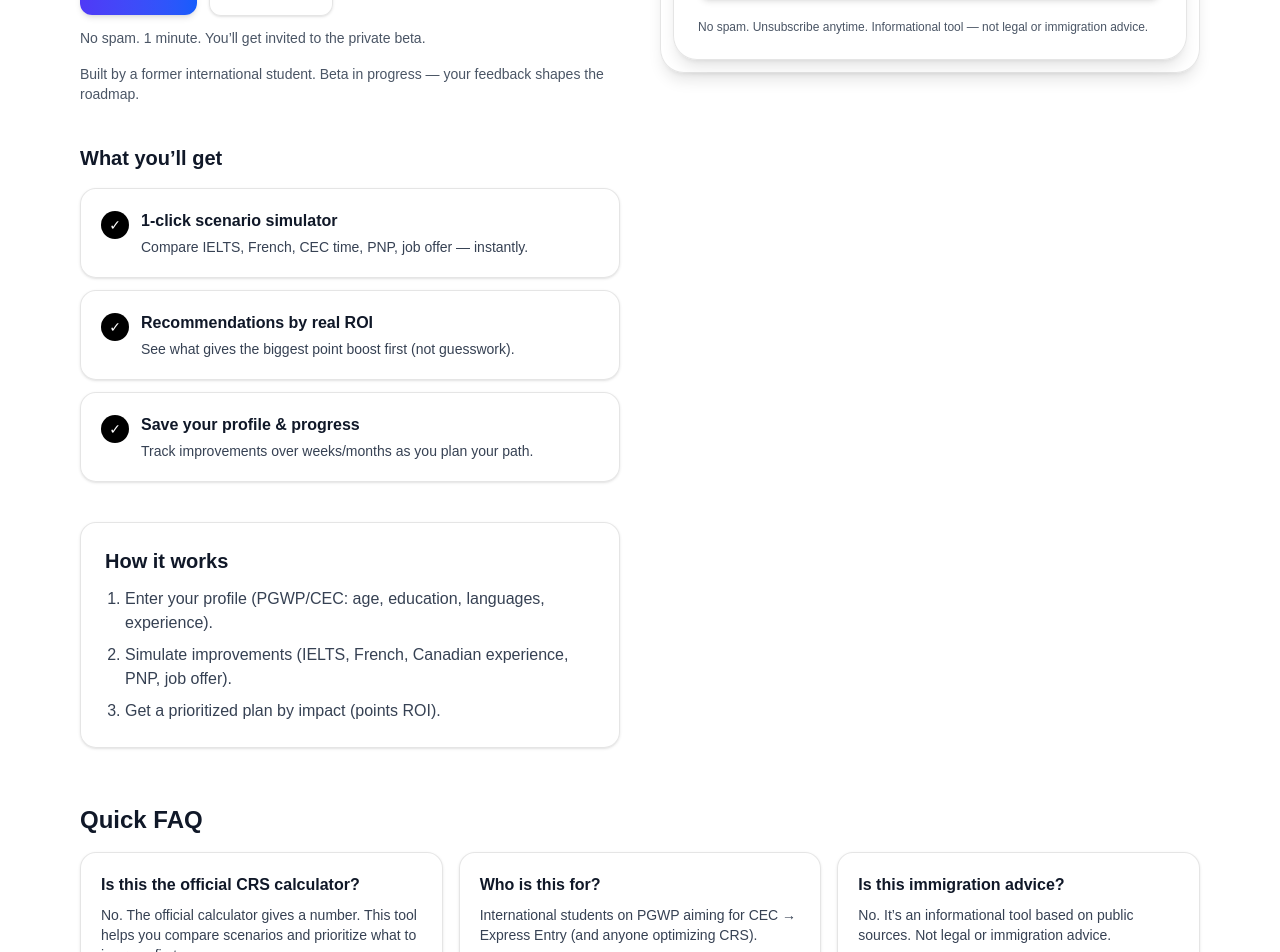
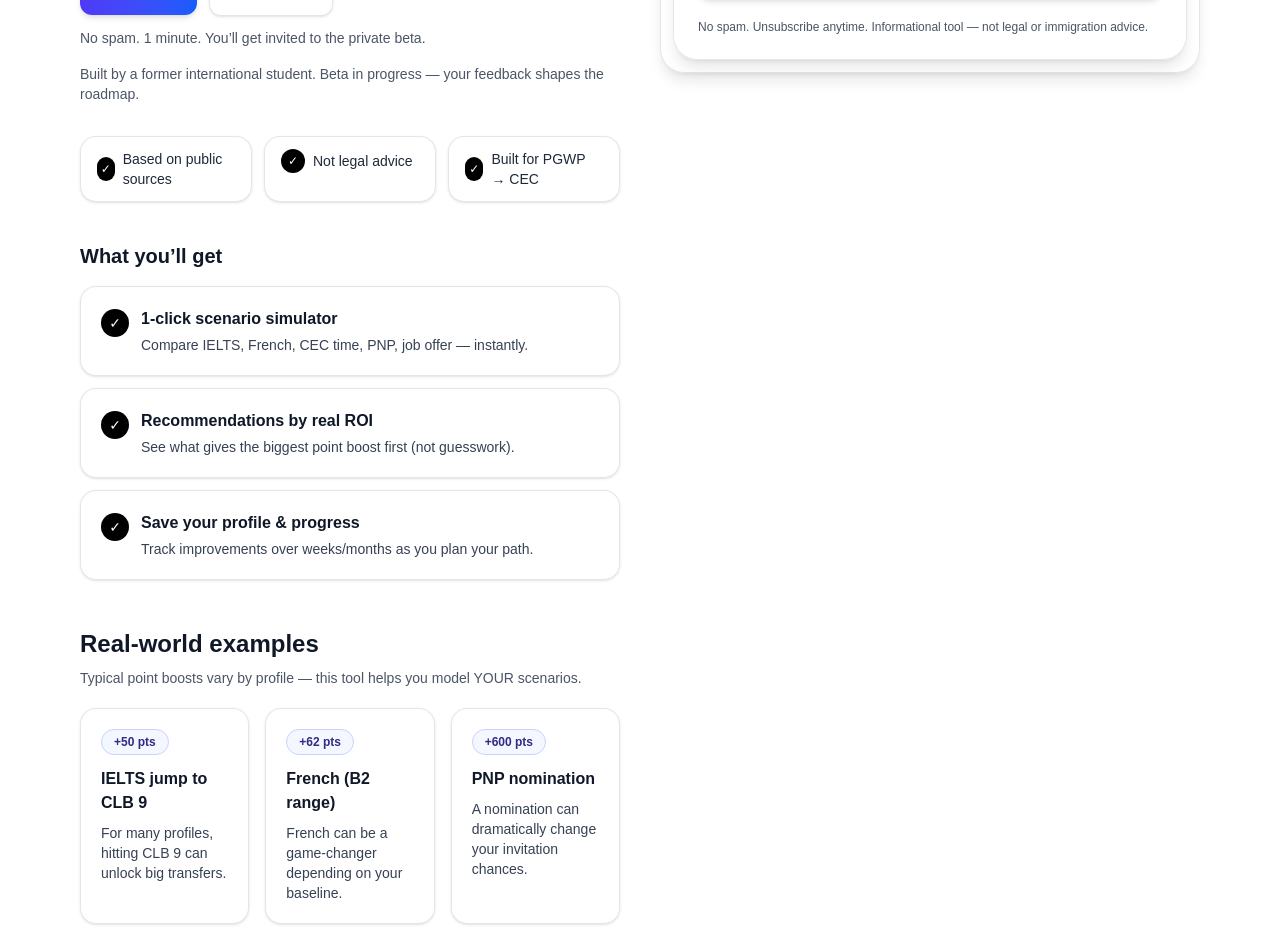
Before and after one commit to Omarion9000/crs-roadmap-landing, a Next.js app: page / in a window 1280 px wide. Shown: the part 600-1552 px from the top of the page. Built offline with nearby package versions, Linux system fonts and the light colour scheme.

Commit message:
Add examples + trust strip (WOW landing)

```diff
--- a/src/app/page.tsx
+++ b/src/app/page.tsx
@@ -107,6 +107,12 @@ export default function Page() {
       trust:
         "Built by a former international student. Beta in progress — your feedback shapes the roadmap.",
       sectionValue: "What you’ll get",
+      examplesTitle: "Real-world examples",
+      examplesSub:
+        "Typical point boosts vary by profile — this tool helps you model YOUR scenarios.",
+      trustStripA: "Based on public sources",
+      trustStripB: "Not legal advice",
+      trustStripC: "Built for PGWP → CEC",
       faqTitle: "Quick FAQ",
       disclaimer:
         "Disclaimer: informational tool based on public sources. Not legal or immigration advice.",
@@ -124,11 +130,54 @@ export default function Page() {
       trust:
         "Hecho por un ex estudiante internacional. Beta en progreso — tu feedback define el roadmap.",
       sectionValue: "Lo que obtendrás",
+      examplesTitle: "Ejemplos reales",
+      examplesSub:
+        "Los puntos varían por perfil — esta herramienta modela TUS escenarios.",
+      trustStripA: "Basado en fuentes públicas",
+      trustStripB: "No es asesoría legal",
+      trustStripC: "Hecho para PGWP → CEC",
       faqTitle: "Preguntas rápidas",
       disclaimer:
         "Disclaimer: herramienta informativa basada en fuentes públicas. No es asesoría legal o migratoria.",
     },
   }[lang];
+
+  const examples =
+    lang === "en"
+      ? [
+          {
+            badge: "+50 pts",
+            title: "IELTS jump to CLB 9",
+            desc: "For many profiles, hitting CLB 9 can unlock big transfers.",
+          },
+          {
+            badge: "+62 pts",
+            title: "French (B2 range)",
+            desc: "French can be a game-changer depending on your baseline.",
+          },
+          {
+            badge: "+600 pts",
+            title: "PNP nomination",
+            desc: "A nomination can dramatically change your invitation chances.",
+          },
+        ]
+      : [
+          {
+            badge: "+50 pts",
+            title: "IELTS subir a CLB 9",
+            desc: "Para muchos perfiles, CLB 9 desbloquea transferencias fuertes.",
+          },
+          {
+            badge: "+62 pts",
+            title: "Francés (rango B2)",
+            desc: "El francés puede cambiar todo según tu base actual.",
+          },
+          {
+            badge: "+600 pts",
+            title: "Nominación PNP",
+            desc: "Una nominación puede disparar tus posibilidades de invitación.",
+          },
+        ];
 
   return (
     <main className="min-h-screen bg-white">
@@ -202,6 +251,27 @@ export default function Page() {
 
             <p className="mt-4 text-sm text-gray-600">{ui.trust}</p>
 
+            {/* Trust strip */}
+            <div className="mt-8 grid gap-3 sm:grid-cols-3">
+              {[
+                { label: ui.trustStripA },
+                { label: ui.trustStripB },
+                { label: ui.trustStripC },
+              ].map((item) => (
+                <div
+                  key={item.label}
+                  className="rounded-2xl border border-black/10 bg-white/70 px-4 py-3 text-sm text-gray-800 shadow-sm backdrop-blur"
+                >
+                  <div className="flex items-center gap-2">
+                    <span className="inline-flex h-6 w-6 items-center justify-center rounded-full bg-black text-xs text-white">
+                      ✓
+                    </span>
+                    <span className="font-medium">{item.label}</span>
+                  </div>
+                </div>
+              ))}
+            </div>
+
             {/* Value */}
             <div className="mt-10">
               <h2 className="text-xl font-semibold text-gray-900">{ui.sectionValue}</h2>
@@ -224,10 +294,35 @@ export default function Page() {
               </ul>
             </div>
 
+            {/* Examples */}
+            <section className="mt-12">
+              <div className="flex items-end justify-between gap-4">
+                <div>
+                  <h2 className="text-2xl font-semibold text-gray-900">{ui.examplesTitle}</h2>
+                  <p className="mt-2 text-sm text-gray-600">{ui.examplesSub}</p>
+                </div>
+              </div>
+
+              <div className="mt-5 grid gap-4 md:grid-cols-3">
+                {examples.map((ex) => (
+                  <div
+                    key={ex.title}
+                    className="rounded-2xl border border-black/10 bg-white/70 p-5 shadow-sm backdrop-blur"
+                  >
+                    <div className="inline-flex items-center rounded-full border border-indigo-200 bg-indigo-50/60 px-3 py-1 text-xs font-semibold text-indigo-900">
+                      {ex.badge}
+                    </div>
+                    <div className="mt-3 font-semibold text-gray-900">{ex.title}</div>
+                    <p className="mt-2 text-sm text-gray-700">{ex.desc}</p>
+                  </div>
+                ))}
+              </div>
+            </section>
+
             {/* How it works */}
             <div
               id="how"
-              className="mt-10 rounded-2xl border border-black/10 bg-white/70 p-6 shadow-sm backdrop-blur"
+              className="mt-12 rounded-2xl border border-black/10 bg-white/70 p-6 shadow-sm backdrop-blur"
             >
               <h2 className="text-xl font-semibold text-gray-900">
                 {lang === "en" ? "How it works" : "Cómo funciona"}
```
